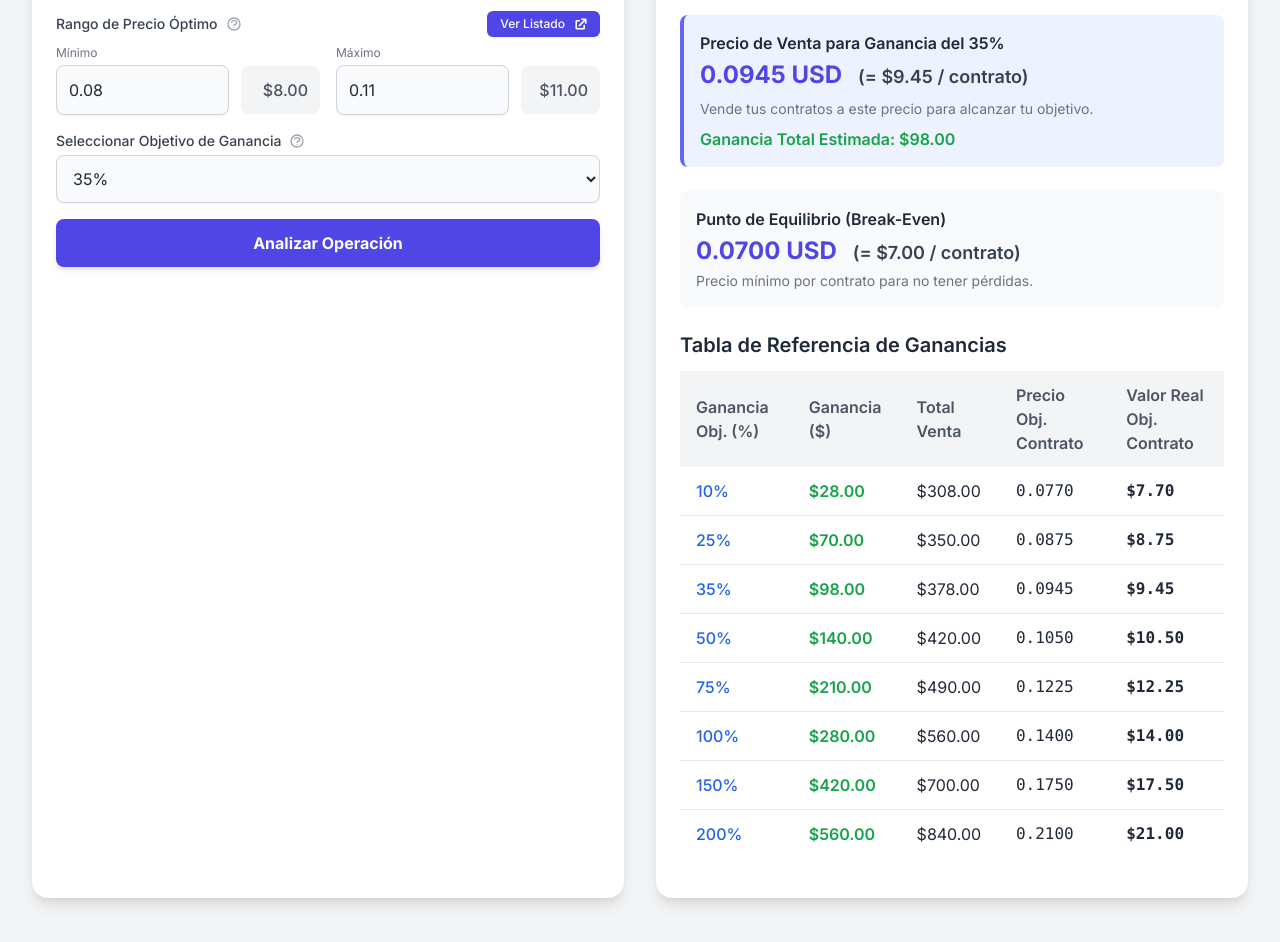
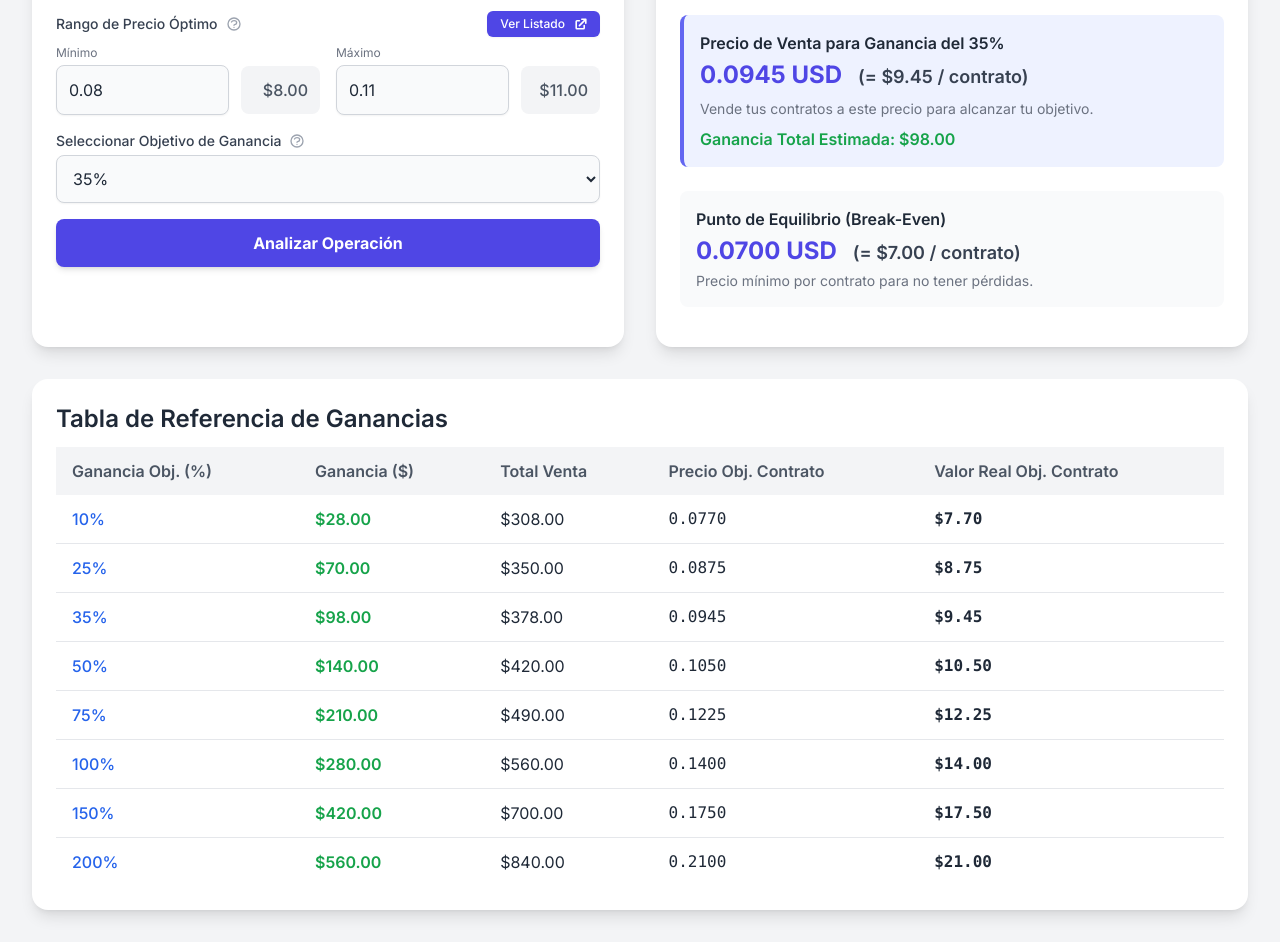
Before and after one commit to macudesigns/macu-options, a plain HTML site: page index.html in a window 1280 px wide. Shown: the part 579-1521 px from the top of the page. Drawn offline with nearby package versions, Linux system fonts and the light colour scheme.

Commit message:
Update index.html

```diff
--- a/index.html
+++ b/index.html
@@ -190,6 +190,14 @@
                  <div id="error-message" class="mt-4 text-center"></div>
             </div>
         </div>
+
+        <!-- NUEVA SECCIÓN PARA LA TABLA DE REFERENCIA -->
+        <div id="table-section" class="mt-8 bg-white p-6 rounded-2xl shadow-lg hidden">
+            <h2 class="text-2xl font-semibold mb-3">Tabla de Referencia de Ganancias</h2>
+            <div id="table-container">
+                <!-- La tabla se insertará aquí -->
+            </div>
+        </div>
     </div>
 
     <script>
@@ -323,6 +331,8 @@
         function displayResults(breakevenPrice, profitTableHTML, inputs, priceRecommendation, targetSalePricePerContract, totalProfit, totalInvestment, costOfContracts) {
             const resultContainer = document.getElementById('result-container');
             const resultDiv = document.getElementById('result');
+            const tableContainer = document.getElementById('table-container');
+            const tableSection = document.getElementById('table-section');
 
             let recommendationHTML = '';
             if (priceRecommendation.text) {
@@ -371,14 +381,12 @@
                     </div>
                     <p class="text-sm text-gray-500 mt-1">Precio mínimo por contrato para no tener pérdidas.</p>
                 </div>
-
-                <div>
-                    <h3 class="text-xl font-semibold mb-3">Tabla de Referencia de Ganancias</h3>
-                    ${profitTableHTML}
-                </div>
             `;
 
+            tableContainer.innerHTML = profitTableHTML;
+
             resultContainer.classList.remove('hidden');
+            tableSection.classList.remove('hidden');
         }
 
         // --- 4. Inicialización ---
```
